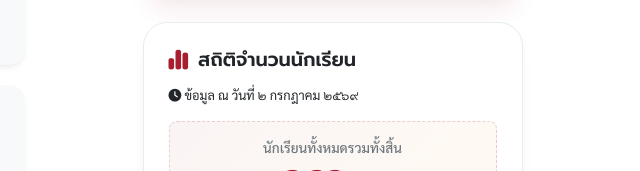
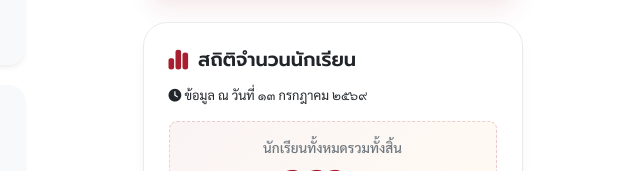
Before and after one commit to krujamedongklang/ban-dong-klang-school, a website built with Vite: page index.html in a window 1280 px wide. Shown: the part 1385-1556 px from the top of the page, 640-1280 px from the left. Built offline with nearby package versions, Linux system fonts and the light colour scheme; some packages are replaced by stand-ins of ours; no server answers; the database is empty.

Commit message:
feat: dynamically generate and display current date in Thai Buddhist Era format for student stats

```diff
--- a/index.html
+++ b/index.html
@@ -223,7 +223,7 @@
               <i class="fa-solid fa-chart-simple" style="font-size: 1.4rem;"></i>
               <h3 style="margin: 0; font-family: var(--font-prompt); font-size: 1.2rem; font-weight: 600; color: var(--dark-color);">สถิติจำนวนนักเรียน</h3>
             </div>
-            <p style="margin: 0 0 15px; font-size: 0.8rem; color: var(--gray-500);"><i class="fa-solid fa-clock"></i> ข้อมูล ณ วันที่ ๒ กรกฎาคม ๒๕๖๙</p>
+            <p id="student-stats-date" style="margin: 0 0 15px; font-size: 0.8rem; color: var(--gray-500);"><i class="fa-solid fa-clock"></i> ข้อมูล ณ วันที่ ๒ กรกฎาคม ๒๕๖๙</p>
 
             <!-- Grand Total Badge -->
             <div style="background: linear-gradient(135deg, rgba(168, 30, 46, 0.05) 0%, rgba(255, 183, 3, 0.05) 100%); border-radius: 8px; padding: 15px; text-align: center; margin-bottom: 15px; border: 1px dashed rgba(168, 30, 46, 0.2);">
--- a/src/main.js
+++ b/src/main.js
@@ -142,6 +142,7 @@ document.addEventListener('DOMContentLoaded', () => {
   setupStudentStatsToggle();
   setupMobileDropdown();
   setupPDPABanner();
+  updateStudentStatsDate();
 });
 
 // Navigation Bar Scroll Effect & Active Link Highlight
@@ -1611,6 +1612,39 @@ function setupStudentStatsToggle() {
   });
 }
 
+function updateStudentStatsDate() {
+  const dateElement = document.getElementById('student-stats-date');
+  if (!dateElement) return;
+
+  const now = new Date();
+  const day = now.getDate();
+  const monthIdx = now.getMonth();
+  const yearBE = now.getFullYear() + 543;
+
+  const thaiMonths = [
+    "มกราคม", "กุมภาพันธ์", "มีนาคม", "เมษายน", "พฤษภาคม", "มิถุนายน",
+    "กรกฎาคม", "สิงหาคม", "กันยายน", "ตุลาคม", "พฤศจิกายน", "ธันวาคม"
+  ];
+
+  const monthName = thaiMonths[monthIdx];
+
+  // Helper to convert numbers to Thai digits
+  const toThaiDigits = (num) => {
+    const arabic = ['0','1','2','3','4','5','6','7','8','9'];
+    const thai = ['๐','๑','๒','๓','๔','๕','๖','๗','๘','๙'];
+    let str = num.toString();
+    for (let i = 0; i < 10; i++) {
+      str = str.replaceAll(arabic[i], thai[i]);
+    }
+    return str;
+  };
+
+  const thaiDay = toThaiDigits(day);
+  const thaiYear = toThaiDigits(yearBE);
+
+  dateElement.innerHTML = `<i class="fa-solid fa-clock"></i> ข้อมูล ณ วันที่ ${thaiDay} ${monthName} ${thaiYear}`;
+}
+
 function setupMobileDropdown() {
   const dropdowns = document.querySelectorAll('.drawer-dropdown');
   dropdowns.forEach(dropdown => {
```
